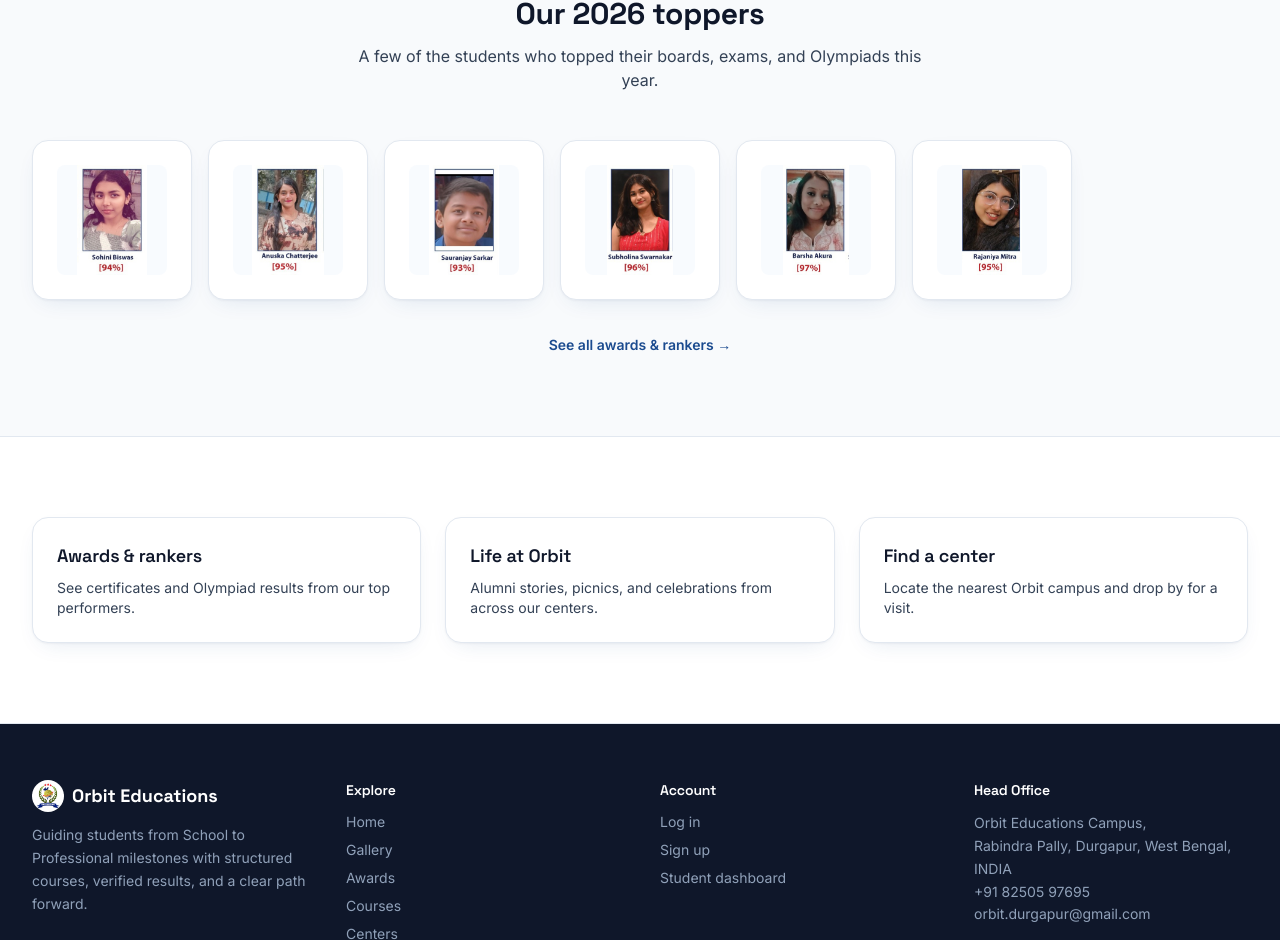
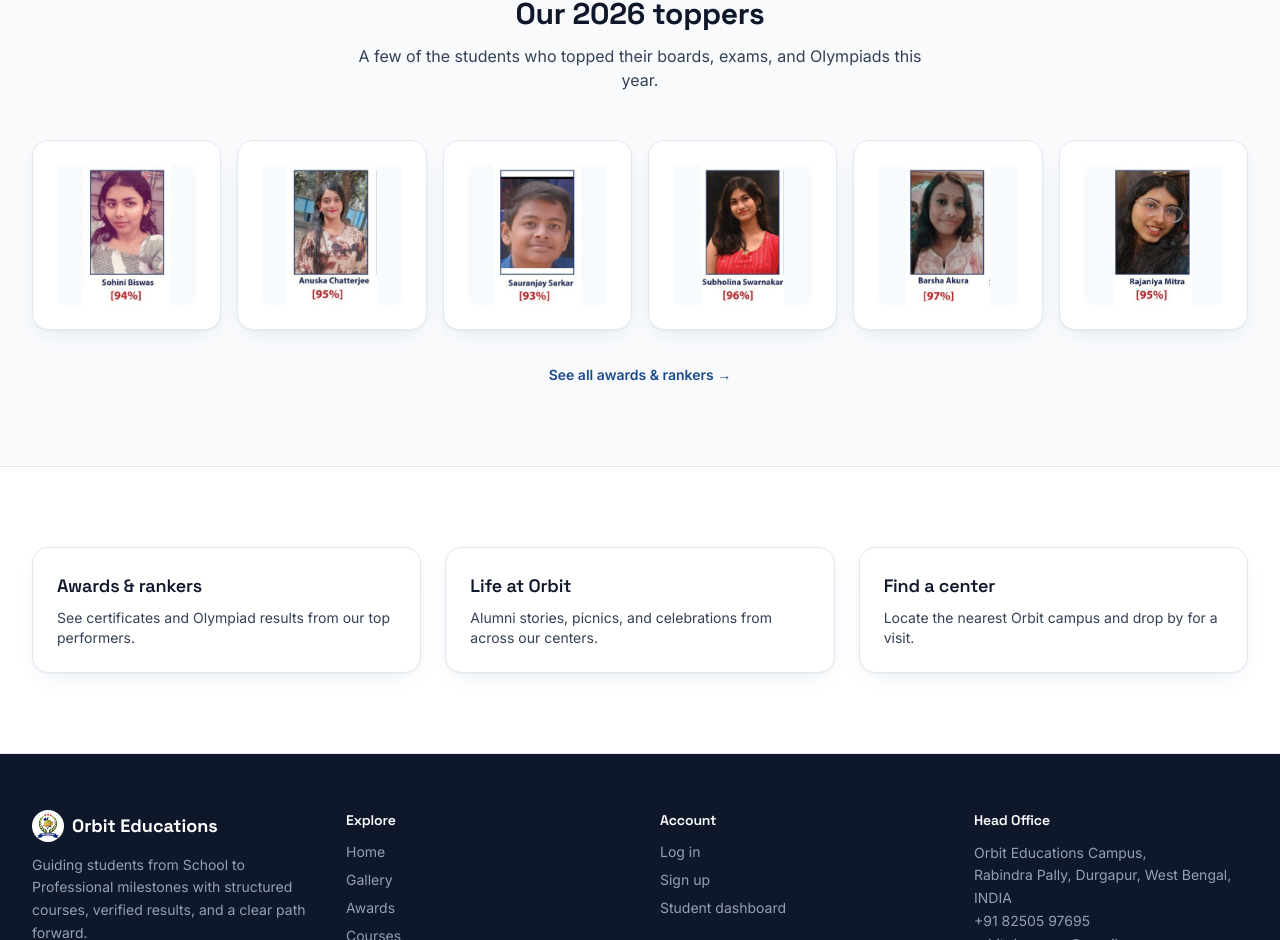
Before and after one commit to DEBTULYA2005/OrbitEducations, a React (Vite) app: page / in a window 1280 px wide. Shown: the part 1493-2433 px from the top of the page. Built offline with nearby package versions, Linux system fonts and the light colour scheme; no server answers.

Commit message:
Add tooper's images

```diff
--- a/src/pages/HomePage.jsx
+++ b/src/pages/HomePage.jsx
@@ -200,12 +200,12 @@
             </p>
           </div>
 
-          <div className="mt-12 grid grid-cols-3 gap-4 sm:grid-cols-5 md:grid-cols-7">
+          <div className="mt-12 grid grid-cols-3 gap-4 sm:grid-cols-5 md:grid-cols-6">
             {TOPPERS_2026.map((topper) => (
               <Card
                 key={topper.name}
                 hoverable
-                className="mx-auto w-full max-w-[210px] overflow-hidden p-2"
+                className="mx-auto w-full max-w-[250px] overflow-hidden p-2"
               >
                 <div className="aspect-square overflow-hidden rounded-lg bg-orbit-blue-50/40">
                   <img
```
